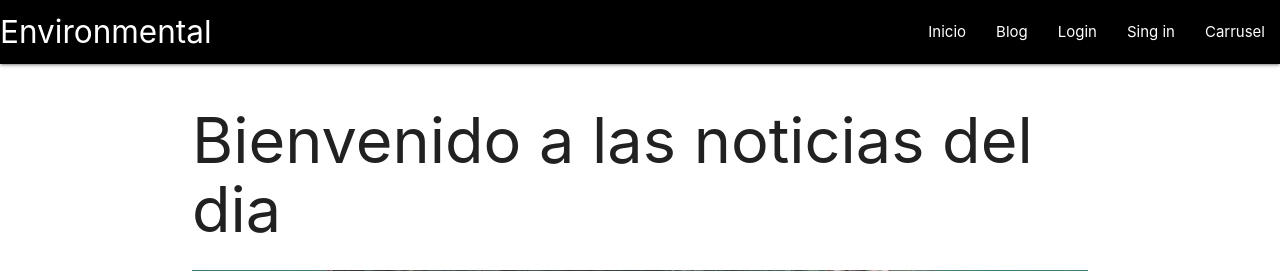
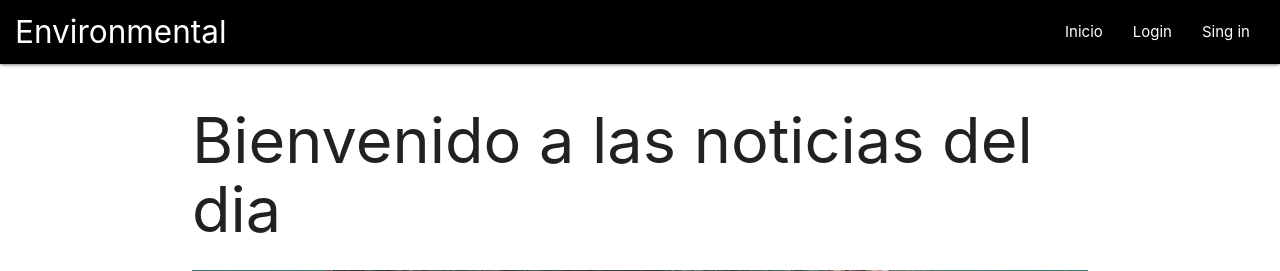
Before and after one commit to reyHd00/studious-disco, a PHP site: page / in a window 1280 px wide. Shown: the top 271 px of the page. Run offline with PHP 8.4, Linux system fonts and the light colour scheme; some libraries are stand-ins or nearby versions.

Commit message:
Se añadieron modificaciones en las clases de views

```diff
--- /dev/null
+++ b/css/style_header.css
@@ -0,0 +1,3 @@
+div.nav-wrapper{
+    padding: 0 1rem 0;
+}
--- a/views/401.php
+++ b/views/401.php
@@ -2,13 +2,13 @@
 
 <body>
         <h1>401 Error Page #1</h1>
-        <p class="zoom-area"><b>CSS</b> animations to make a cool 401 page. </p>
+        <p class="zoom-area"><b>Oops!</b> Tu inicio de sesión no ha sido valido, para acceder a nuestro contenido </p>
         <section class="error-container">
             <span><span>4</span></span>
             <span>0</span>
             <span><span>1</span></span>
         </section>
         <div class="link-container">
-            <a target="_blank" href="index.jsp" class="more-link">Visit the original article</a>
+            <a target="_blank" href="index.jsp" class="more-link">Registrate aquí</a>
         </div>
     </body>
--- a/views/bienvenido.php
+++ b/views/bienvenido.php
@@ -5,7 +5,8 @@ if ($estado_session == PHP_SESSION_NONE) {
     session_start();
 }
 if (isset($_SESSION["loggedUserName"])) { ?>
-    <h3>Bienvenido | <?php echo $_SESSION["loggedUserName"]; ?></h3>
+<div class="container">
+    <h2>Bienvenido  <?php echo $_SESSION["loggedUserName"]; ?></h2>
     <p>
     <div class="card-panel">
     "Los ordenadores se hacen cada vez más inteligentes. Los científicos dicen que pronto ellos serán
@@ -13,6 +14,7 @@ if (isset($_SESSION["loggedUserName"])) { ?>
     de hablarnos)"
     -- Dave Barry
     </div>
+</div>
 <?php
 } else { ?>
     <p>
--- a/views/header.php
+++ b/views/header.php
@@ -1,3 +1,4 @@
+<link rel="stylesheet" href="css/style_header.css">
 <?php
 $estado_session = session_status();
 if($estado_session == PHP_SESSION_NONE)
@@ -32,10 +33,10 @@ if (isset($_SESSION['loggedUserName'])) {
                 <a href="index.html" class="brand-logo">Environmental</a>
                 <ul id="nav-mobile" class="right hide-on-med-and-down">
                     <li><a href="?menu=home">Inicio</a></li>
-                    <li><a href="?menu=acercade">Blog</a></li>
+
                     <li><a href="?menu=login">Login</a></li>
                     <li><a href="?menu=registrarse">Sing in</a></li>
-                    <li><a href="?menu=carrusel">Carrusel</a></li>
+
 
                 </ul>
             </div>
```
Also changed, not shown: views/login.php (+4 -6 lines).
